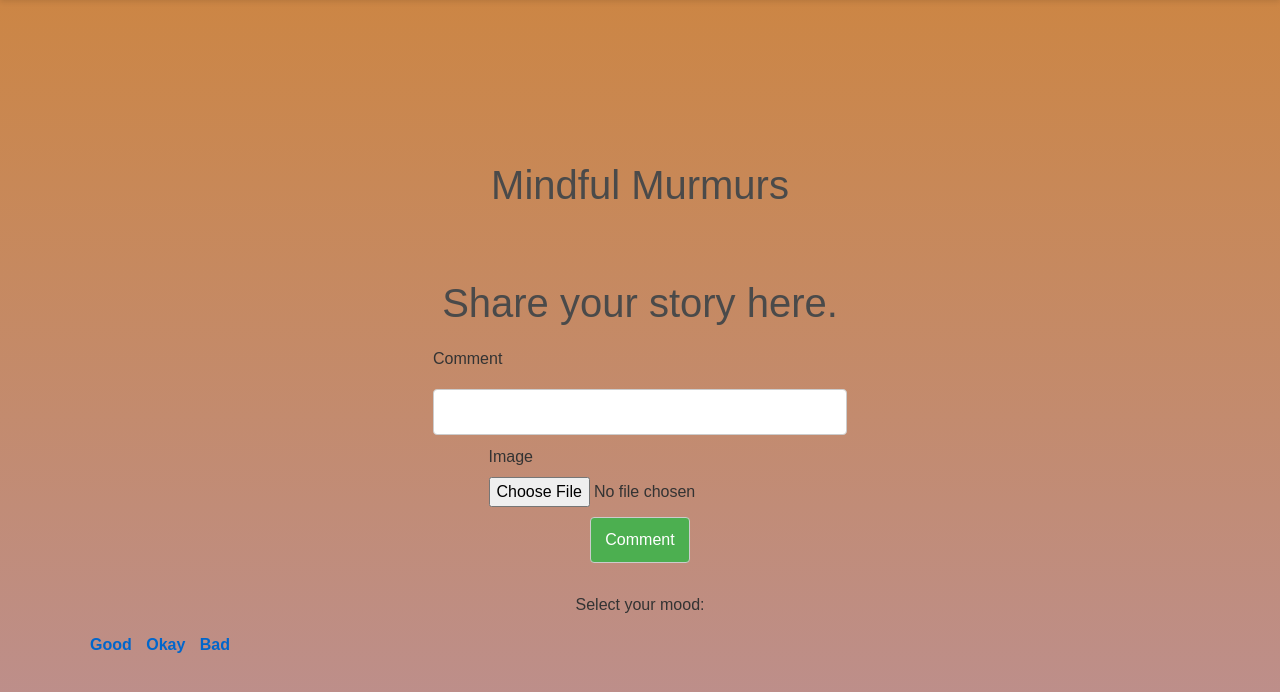
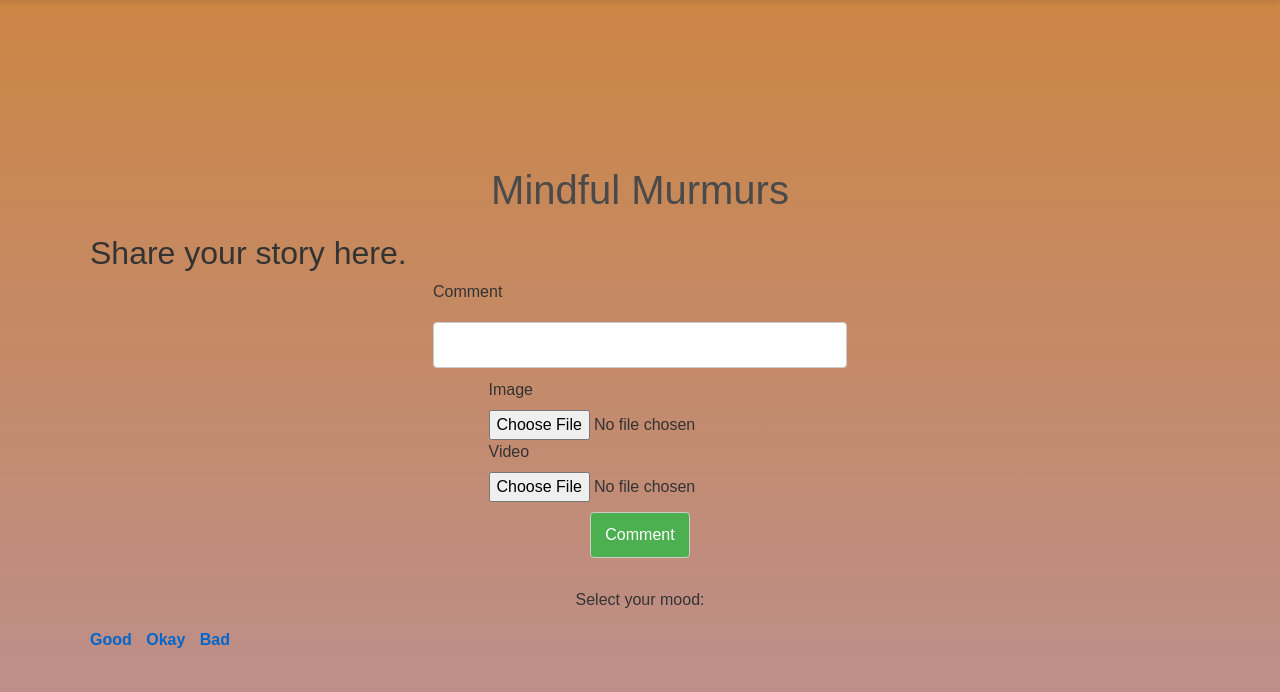
Before and after one commit to ji0yang/tc1l-10-Mindful-Murmurs-, a Flask app: page /comment in a window 1280 px wide. Shown: the part 56-748 px from the top of the page. Run offline with Flask 3, Linux system fonts and the light colour scheme; a user stored in the database is signed in; some libraries are stand-ins or nearby versions.

Commit message:
adde the add video function

```diff
--- a/templates/comment.html
+++ b/templates/comment.html
@@ -2,7 +2,7 @@
 
 {% block content %}
 <h1>Mindful Murmurs</h1>
-  <h1>Share your story here.</h1>
+<h2>Share your story here.</h2>
 <link rel="stylesheet" href="{{ url_for('static', filename='comment_style.css') }}">
 
 <!-- Comment Form -->
@@ -15,11 +15,17 @@
             <span class="error">{{ error }}</span><br>
         {% endfor %}
     </div>
-
     <div>
         {{ form.image.label }}<br>
         {{ form.image() }}<br>
         {% for error in form.image.errors %}
+            <span class="error">{{ error }}</span><br>
+        {% endfor %}
+    </div>
+    <div>
+        {{ form.video.label }}<br>
+        {{ form.video() }}<br>
+        {% for error in form.video.errors %}
             <span class="error">{{ error }}</span><br>
         {% endfor %}
     </div>
@@ -36,18 +42,31 @@
         {% if comment.timestamp %}
         <span class="timestamp" style="color: #888; font-size: 12px;">on {{ comment.timestamp }}</span>
         {% endif %}
+
+        <!-- Display Image -->
         {% if comment.image %}
         <div>
             <img src="{{ url_for('static', filename='uploads/' + comment.image) }}" alt="Image" style="max-width: 200px; max-height: 200px;">
         </div>
         {% endif %}
+
+        <!-- Display Video -->
+        {% if comment.video %}
+        <div>
+            <video width="320" height="240" controls>
+                <source src="{{ url_for('static', filename='uploads/' + comment.video) }}" type="video/mp4">
+                Your browser does not support the video tag.
+            </video>
+        </div>
+        {% endif %}
+
         <!-- Like Button and Count -->
         <div>
             <span>Likes: {{ comment.likes }}</span>
             {% if current_user.username not in comment.liked_by %}
             <a href="{{ url_for('like_comment', comment_id=comment.id) }}" class="like-button">👍 Like</a>
             {% else %}
-            <span class="liked-notice">you liked this comment.</span>
+            <span class="liked-notice">You liked this comment.</span>
             {% endif %}
         </div>
         {% if comment.username == current_user.username %}
```
Lines whose indentation alone changed are shown as unchanged.
